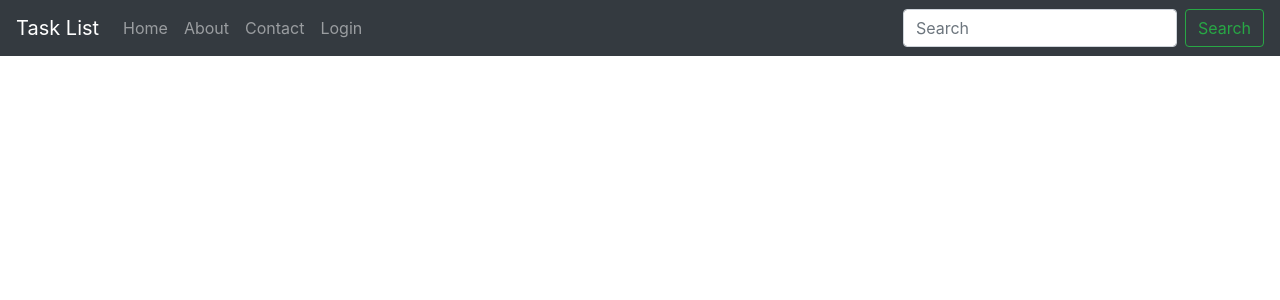
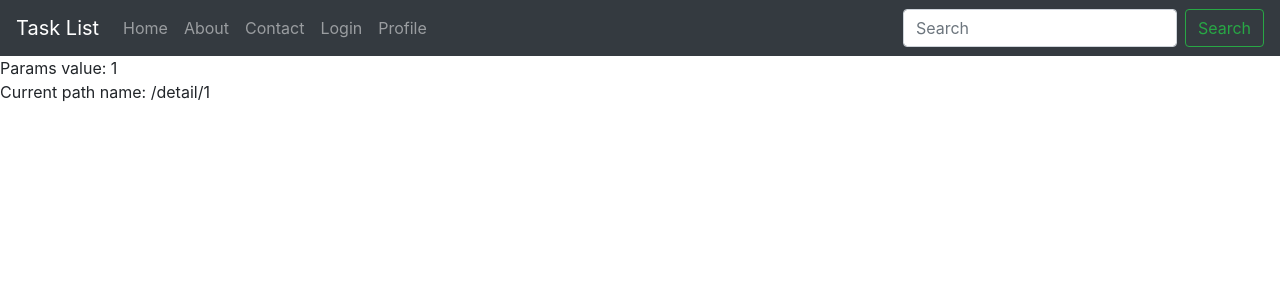
Before and after one commit to camha91/20-task-list-axios, a React (Create React App) app: page /detail/1 in a window 1280 px wide. Shown: the top 300 px of the page. Built offline with nearby package versions, Linux system fonts and the light colour scheme.

Commit message:
Create pages Detail, PageNotFound, and Profile. Using Redirect to kick back to Login page when user click on Profile page

```diff
--- a/src/App.js
+++ b/src/App.js
@@ -3,8 +3,11 @@ import { BrowserRouter, Route, Switch } from "react-router-dom";
 import Header from "./components/Home/Header/Header";
 import About from "./pages/About/About";
 import Contact from "./pages/Contact/Contact";
+import Detail from "./pages/Detail/Detail";
 import Home from "./pages/Home/Home";
 import Login from "./pages/Login/Login";
+import PageNotFound from "./pages/PageNotFound/PageNotFound";
+import Profile from "./pages/Profile/Profile";
 
 function App() {
     return (
@@ -15,7 +18,10 @@ function App() {
                 <Route exact path="/contact" component={Contact} />
                 <Route exact path="/about" component={About} />
                 <Route exact path="/login" component={Login} />
+                <Route exact path="/detail/:id" component={Detail} />
+                <Route exact path="/profile" component={Profile} />
                 <Route exact path="/" component={Home} />
+                <Route path="*" component={PageNotFound} />
             </Switch>
         </BrowserRouter>
     );
--- a/src/components/Home/Header/Header.js
+++ b/src/components/Home/Header/Header.js
@@ -60,6 +60,16 @@ export default function Header() {
                                 Login
                             </NavLink>
                         </li>
+                        <li className="nav-item">
+                            <NavLink
+                                activeClassName="activeNavItem"
+                                activeStyle={{ fontWeight: "bold" }}
+                                className="nav-link"
+                                to="/profile"
+                            >
+                                Profile
+                            </NavLink>
+                        </li>
                     </ul>
                     <form className="form-inline my-2 my-lg-0">
                         <input
--- /dev/null
+++ b/src/pages/Detail/Detail.js
@@ -0,0 +1,11 @@
+import React from "react";
+
+export default function Detail(props) {
+    return (
+        <div>
+            Params value: {props.match.params.id}
+            <br />
+            Current path name: {props.match.url}
+        </div>
+    );
+}
--- a/src/pages/Login/Login.js
+++ b/src/pages/Login/Login.js
@@ -18,11 +18,12 @@ export default function Login(props) {
             userLogin.password === "helloReact"
         ) {
             // if success go back to last page
-            // props.history.goBack();
+            props.history.goBack();
+            localStorage.setItem("userLogin", JSON.stringify(userLogin));
             // Or go to a specific page
             // props.history.push("/home");
             // Or replace the current page with a replacement page
-            props.history.replace("/contact");
+            // props.history.replace("/contact");
         } else {
             alert("Login fail!");
             return;
--- /dev/null
+++ b/src/pages/PageNotFound/PageNotFound.js
@@ -0,0 +1,5 @@
+import React from "react";
+
+export default function PageNotFound(props) {
+    return <div>Page Not Found: {props.match.url}</div>;
+}
--- /dev/null
+++ b/src/pages/Profile/Profile.js
@@ -0,0 +1,11 @@
+import React from "react";
+import { Redirect } from "react-router";
+
+export default function Profile(props) {
+    if (localStorage.getItem("userLogin")) {
+        return <div>Profile</div>;
+    } else {
+        alert("Please login to see your profile!");
+        return <Redirect to="/login" />;
+    }
+}
```
